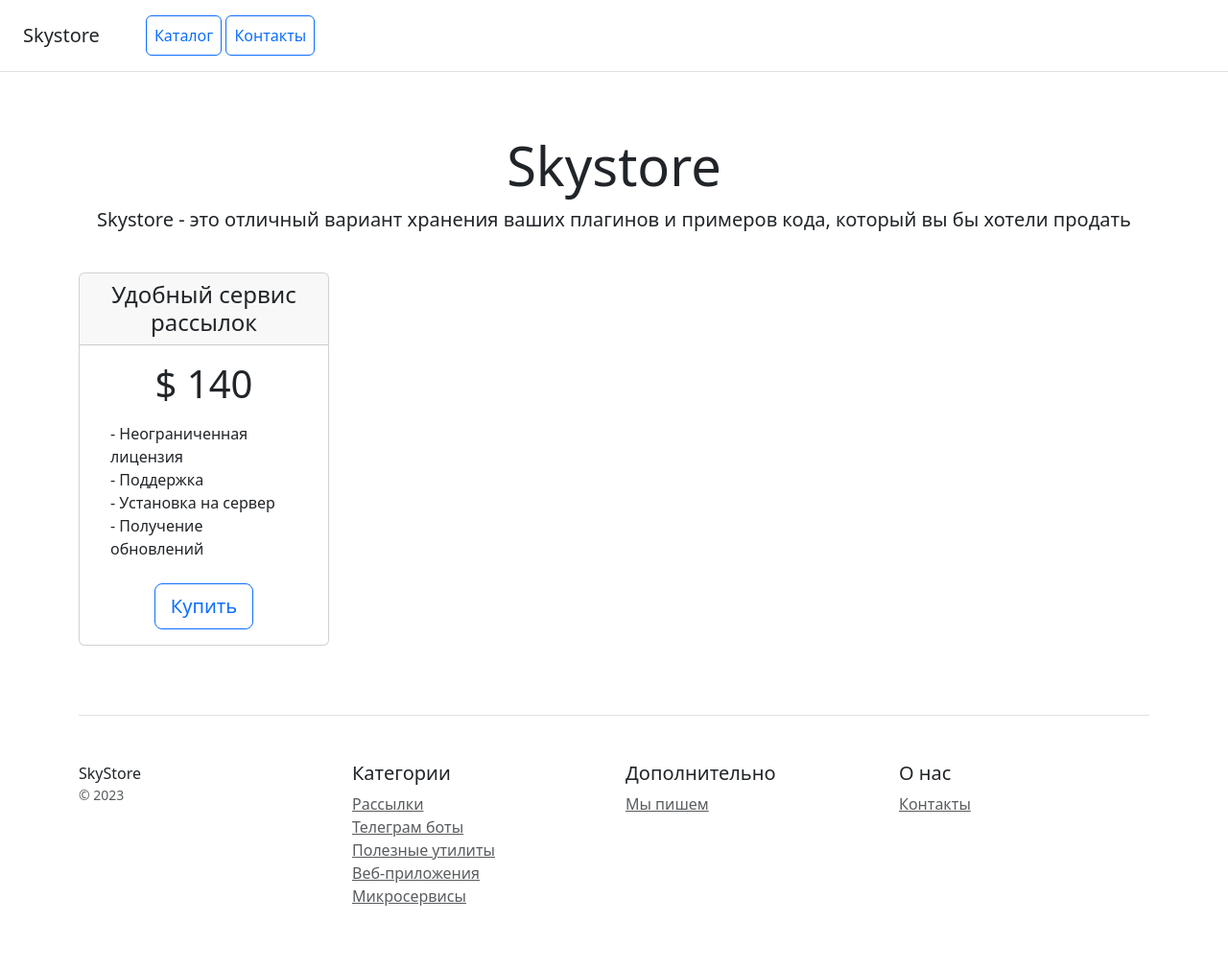
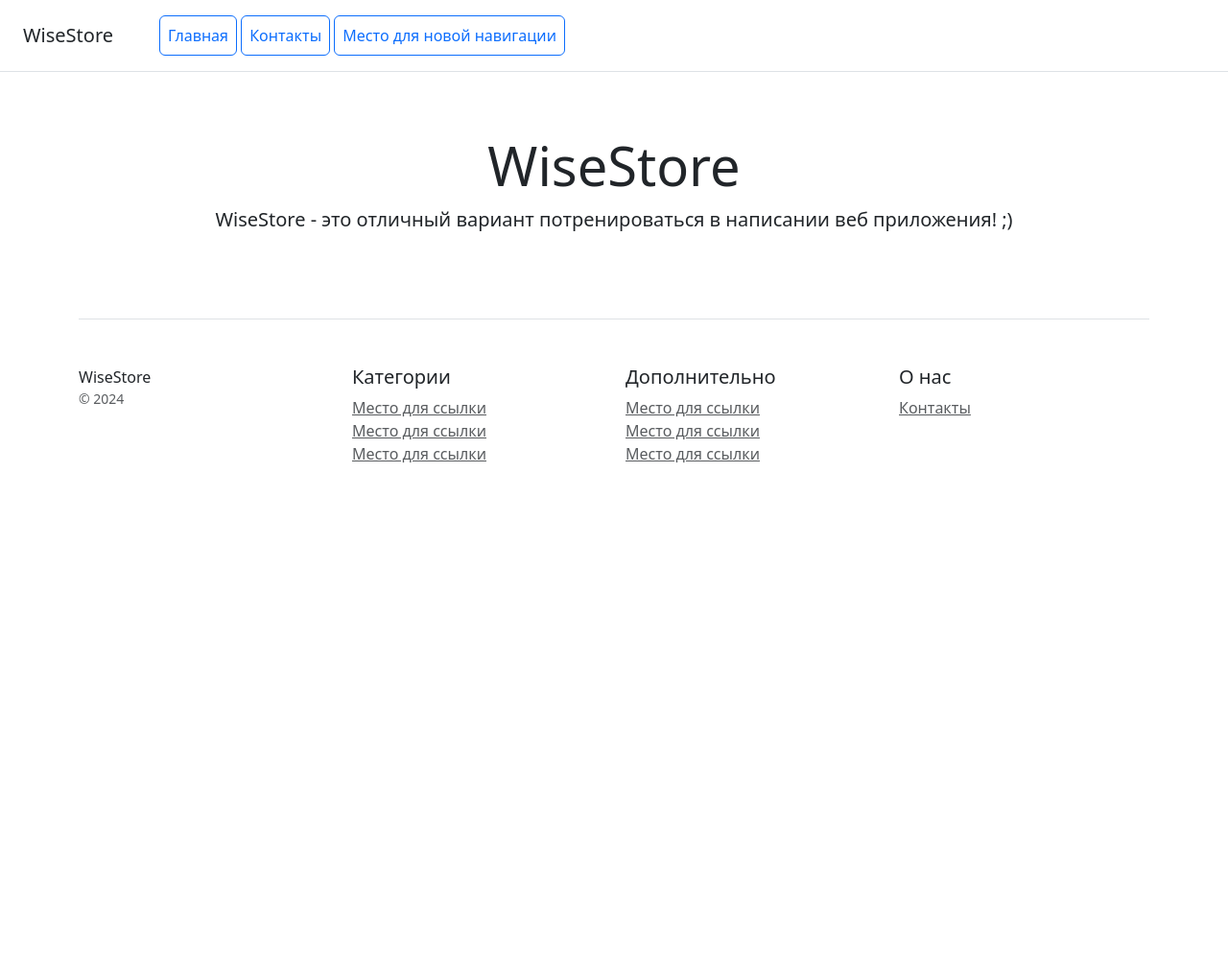
Before and after one commit to SSkeris/django_project, a Django app: page / in a window 1280 px wide. Shown: the whole page at 96% size. After the commit the page ends 482 px from the top, so only its background shows below. Run offline with Django 5.2, Linux system fonts and the light colour scheme; data that the repository does not hold is empty; some libraries are stand-ins or nearby versions.

Commit message:
task 20.2

```diff
--- a/catalog/models.py
+++ b/catalog/models.py
@@ -5,6 +5,7 @@ NULLABLE = {'null': True, 'blank': True}
 
 
 class Category(models.Model):
+    """Категории товаров"""
     name = models.CharField(max_length=150, verbose_name='Наименование')
     description = models.TextField(**NULLABLE, verbose_name='Описание')
 
@@ -17,9 +18,10 @@ class Category(models.Model):
 
 
 class Product(models.Model):
+    """Продукт"""
     name = models.CharField(max_length=150, verbose_name='Наименование')
     description = models.TextField(**NULLABLE, verbose_name='Описание')
-    image = models.ImageField(**NULLABLE, upload_to='catalog/', verbose_name='Изображение')
+    image = models.ImageField(**NULLABLE, upload_to='catalog/photo', verbose_name='Изображение')
     category = models.ForeignKey(Category, on_delete=models.CASCADE, verbose_name='Категория')
     price = models.DecimalField(max_digits=10, decimal_places=2, verbose_name='Цена')
     created_at = models.DateTimeField(default=timezone.now, verbose_name='Дата создания')
--- /dev/null
+++ b/catalog/templates/catalog/base.html
@@ -0,0 +1,55 @@
+{% load static %}
+<!doctype html>
+<html lang="en">
+
+<!--source-->
+<link href="{% static 'css/bootstrap.min.css' %}" rel="stylesheet">
+<script src="{% static 'js/bootstrap.bundle.min.js' %}"></script>
+
+<head>
+    <meta charset="utf-8">
+    <meta name="viewport" content="width=device-width, initial-scale=1">
+    <title>WiseStore</title>
+    {% include 'catalog/includes/inc_menu.html' %}
+</head>
+<body>
+
+<div class="container">
+
+    {% block content_product_list %}
+    {% endblock %}
+
+    <footer class="pt-4 my-md-5 pt-md-5 border-top">
+        <div class="row">
+            <div class="col-12 col-md">
+                WiseStore
+                <small class="d-block mb-3 text-muted">&copy; 2024</small>
+            </div>
+            <div class="col-6 col-md">
+                <h5>Категории</h5>
+                <ul class="list-unstyled text-small">
+                    <li><a class="text-muted" href="#">Место для ссылки</a></li>
+                    <li><a class="text-muted" href="#">Место для ссылки</a></li>
+                    <li><a class="text-muted" href="#">Место для ссылки</a></li>
+
+                </ul>
+            </div>
+            <div class="col-6 col-md">
+                <h5>Дополнительно</h5>
+                <ul class="list-unstyled text-small">
+                    <li><a class="text-muted" href="#">Место для ссылки</a></li>
+                    <li><a class="text-muted" href="#">Место для ссылки</a></li>
+                    <li><a class="text-muted" href="#">Место для ссылки</a></li>
+                </ul>
+            </div>
+            <div class="col-6 col-md">
+                <h5>О нас</h5>
+                <ul class="list-unstyled text-small">
+                    <li><a class="text-muted" href="/contacts/">Контакты</a></li>
+                </ul>
+            </div>
+        </div>
+    </footer>
+</div>
+</body>
+</html>
--- a/catalog/templates/catalog/home.html
+++ /dev/null
@@ -1,79 +0,0 @@
-<!doctype html>
-<html lang="en">
-<head>
-    <meta charset="utf-8">
-    <meta name="viewport" content="width=device-width, initial-scale=1">
-    <title>Skystore</title>
-    <link href="https://cdn.jsdelivr.net/npm/bootstrap@5.3.2/dist/css/bootstrap.min.css" rel="stylesheet" integrity="sha384-T3c6CoIi6uLrA9TneNEoa7RxnatzjcDSCmG1MXxSR1GAsXEV/Dwwykc2MPK8M2HN" crossorigin="anonymous">
-</head>
-<body>
-<div class="d-flex flex-column flex-md-row align-items-center p-3 px-md-4 mb-3 bg-white border-bottom box-shadow">
-    <h5 class="my-0 mr-md-auto font-weight-normal">Skystore</h5>
-    <nav class="ms-5">
-        <a class="p-2 btn btn-outline-primary" href="/">Каталог</a>
-        <a class="p-2 btn btn-outline-primary" href="/contacts/">Контакты</a>
-    </nav>
-</div>
-
-<div class="pricing-header px-3 py-3 pt-md-5 pb-md-4 mx-auto text-center">
-    <h1 class="display-4">Skystore</h1>
-    <p class="lead">Skystore - это отличный вариант хранения ваших плагинов и примеров кода, который вы бы хотели
-        продать</p>
-</div>
-
-<div class="container">
-    <div class="row text-center">
-        <div class="col-3">
-            <div class="card mb-4 box-shadow">
-                <div class="card-header">
-                    <h4 class="my-0 font-weight-normal">Удобный сервис рассылок</h4>
-                </div>
-                <div class="card-body">
-                    <h1 class="card-title pricing-card-title">$ 140</h1>
-                    <ul class="list-unstyled mt-3 mb-4 text-start m-3">
-                        <li>- Неограниченная лицензия</li>
-                        <li>- Поддержка</li>
-                        <li>- Установка на сервер</li>
-                        <li>- Получение обновлений</li>
-                    </ul>
-                    <button type="button" class="btn btn-lg btn-block btn-outline-primary">Купить</button>
-                </div>
-            </div>
-        </div>
-    </div>
-
-    <footer class="pt-4 my-md-5 pt-md-5 border-top">
-        <div class="row">
-            <div class="col-12 col-md">
-                SkyStore
-                <small class="d-block mb-3 text-muted">&copy; 2023</small>
-            </div>
-            <div class="col-6 col-md">
-                <h5>Категории</h5>
-                <ul class="list-unstyled text-small">
-                    <li><a class="text-muted" href="#">Рассылки</a></li>
-                    <li><a class="text-muted" href="#">Телеграм боты</a></li>
-                    <li><a class="text-muted" href="#">Полезные утилиты</a></li>
-                    <li><a class="text-muted" href="#">Веб-приложения</a></li>
-                    <li><a class="text-muted" href="#">Микросервисы</a></li>
-                </ul>
-            </div>
-            <div class="col-6 col-md">
-                <h5>Дополнительно</h5>
-                <ul class="list-unstyled text-small">
-                    <li><a class="text-muted" href="#">Мы пишем</a></li>
-                </ul>
-            </div>
-            <div class="col-6 col-md">
-                <h5>О нас</h5>
-                <ul class="list-unstyled text-small">
-                    <li><a class="text-muted" href="/contacts/">Контакты</a></li>
-                </ul>
-            </div>
-        </div>
-    </footer>
-</div>
-
-<script src="https://cdn.jsdelivr.net/npm/bootstrap@5.3.2/dist/js/bootstrap.bundle.min.js" integrity="sha384-C6RzsynM9kWDrMNeT87bh95OGNyZPhcTNXj1NW7RuBCsyN/o0jlpcV8Qyq46cDfL" crossorigin="anonymous"></script>
-</body>
-</html>
--- /dev/null
+++ b/catalog/templates/catalog/includes/inc_menu.html
@@ -0,0 +1,8 @@
+<div class="d-flex flex-column flex-md-row align-items-center p-3 px-md-4 mb-3 bg-white border-bottom box-shadow">
+    <h5 class="my-0 mr-md-auto font-weight-normal">WiseStore</h5>
+    <nav class="ms-5">
+        <a class="p-2 btn btn-outline-primary" href="/">Главная</a>
+        <a class="p-2 btn btn-outline-primary" href="/contacts/">Контакты</a>
+        <a class="p-2 btn btn-outline-primary" href="#">Место для новой навигации</a>
+    </nav>
+</div>
--- /dev/null
+++ b/catalog/templates/catalog/product_list.html
@@ -0,0 +1,31 @@
+{% extends 'catalog/base.html' %}
+{% block content_product_list %}
+{% load my_tags %}
+<div class="pricing-header px-3 py-3 pt-md-5 pb-md-4 mx-auto text-center">
+    <h1 class="display-4">WiseStore</h1>
+    <p class="lead">WiseStore - это отличный вариант потренироваться в написании веб приложения! ;)</p>
+</div>
+
+<div class="row text-center">
+    {% for product in products %}
+    <div class="col-3">
+        <div class="card mb-4 box-shadow">
+            <div class="card-header">
+                <h4 class="my-0 font-weight-normal">{{ product.name }}</h4>
+            </div>
+            <img class="card-img-top" width="200" height="200" src="{{ product.image | media_filter }}">
+            <div class="card-body">
+                <h1 class="card-title pricing-card-title">₽ {{ product.price }}</h1>
+                <ul class="list-unstyled mt-3 mb-4 text-start m-3">
+                    <li>- {{ product.description|slice:100 }}</li>
+                </ul>
+                <div class="btn-group">
+                    <button type="button" class="btn btn-lg btn-block btn-outline-primary">Купить</button>
+                    <a href="{% url 'product_detail' product.pk %}" type="button" class="btn btn-lg btn-block btn-outline-primary">Подробнее</a>
+                </div>
+            </div>
+        </div>
+    </div>
+    {% endfor %}
+</div>
+{% endblock %}
--- a/catalog/urls.py
+++ b/catalog/urls.py
@@ -2,10 +2,11 @@ from django.conf import settings
 from django.conf.urls.static import static
 from django.urls import path
 
-from catalog.views import home
-from catalog.views import contacts
+from catalog.views import product_list, contacts, product_detail
 
+# пути для страниц на сайте
 urlpatterns = [
-    path('', home),
-    path('contacts/', contacts)
-] + static(settings.MEDIA_URL, document_root=settings.MEDIA_ROOT)
+                  path('', product_list, name='product_list'),
+                  path('catalog/<int:pk>/', product_detail, name='product_detail'),
+                  path('contacts/', contacts)
+              ] + static(settings.MEDIA_URL, document_root=settings.MEDIA_ROOT)
--- a/catalog/views.py
+++ b/catalog/views.py
@@ -1,11 +1,25 @@
 from django.shortcuts import render
 
+from catalog.models import Product
 
-def home(request):
-    return render(request, 'catalog/home.html')
+
+# контроллеры для сайта
+
+def product_list(request):
+    """Выводит список товаров на сайте"""
+    products = Product.objects.all()
+    context = {'products': products}
+    return render(request, 'catalog/product_list.html', context)
+
+
+def product_detail(request, pk):
+    product_pk = Product.objects.get(pk=pk)
+    context = {'product': product_pk}
+    return render(request, 'catalog/product_detail.html', context)
 
 
 def contacts(request):
+    """Принимает контактные данные от пользователя с сайта"""
     if request.method == 'POST':
         name = request.POST.get('name')
         phone = request.POST.get('phone')
--- a/config/settings.py
+++ b/config/settings.py
@@ -125,8 +125,8 @@ STATICFILES_DIRS = (
     BASE_DIR / 'static',
 )
 
-MEDIA_URL = '/media/catalog/'
-MEDIA_ROOT = BASE_DIR / 'catalog'
+MEDIA_URL = '/media/'
+MEDIA_ROOT = BASE_DIR / 'media'
 
 # Default primary key field type
 # https://docs.djangoproject.com/en/5.0/ref/settings/#default-auto-field
--- a/config/urls.py
+++ b/config/urls.py
@@ -14,10 +14,12 @@ Including another URLconf
     1. Import the include() function: from django.urls import include, path
     2. Add a URL to urlpatterns:  path('blog/', include('blog.urls'))
 """
+from django.conf import settings
+from django.conf.urls.static import static
 from django.contrib import admin
 from django.urls import path, include
 
 urlpatterns = [
-    path('admin/', admin.site.urls),
-    path('', include('catalog.urls'))
-]
+                  path('admin/', admin.site.urls),
+                  path('', include('catalog.urls'))
+              ] + static(settings.MEDIA_URL, document_root=settings.MEDIA_ROOT)
```
Also changed, not shown: catalog/templates/catalog/contacts.html (+9 -55 lines), catalog/templates/catalog/product_detail.html (added, +24 -0 lines), catalog/templatetags/my_tags.py (added, +10 -0 lines), catalog/migrations/0005_alter_product_image.py (added), media/catalog/photo/g5img.jpg (added), media/catalog/photo/g910img.jpg (added), media/catalog/photo/k120img.jpg (added), media/catalog/photo/x-7img.jpg (added).
